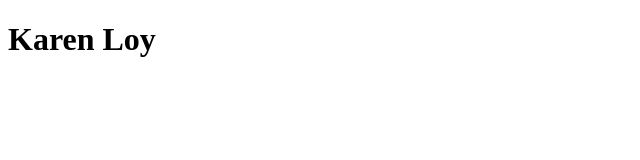
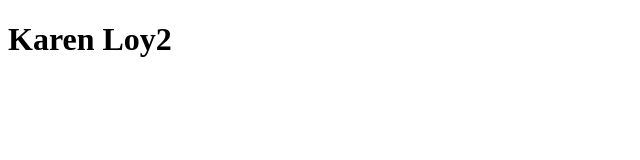
Before and after one commit to KarenLoy/recuerdame, a plain HTML site: page index.html in a window 1280 px wide. Shown: the full height of the page, 0-640 px from the left. Drawn offline with Linux system fonts and the light colour scheme.

Commit message:
cambio en rama

```diff
--- a/index.html
+++ b/index.html
@@ -7,6 +7,6 @@
     <title>Document</title>
 </head>
 <body>
-    <h1>Karen Loy</h1>
+    <h1>Karen Loy2</h1>
 </body>
 </html>
```
